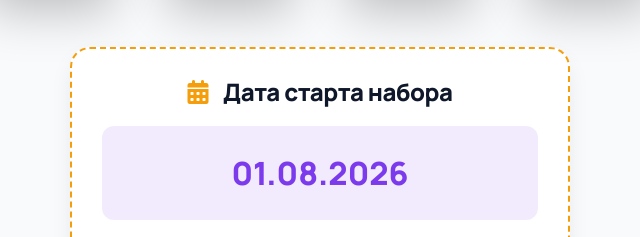
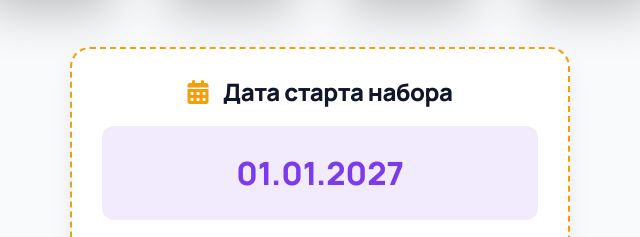
Before and after one commit to Segej-x7/GuruErudit, a plain HTML site: page zaglyhka_plat_js.html in a window 1280 px wide. Shown: the part 2801-3038 px from the top of the page, 320-960 px from the left. Drawn offline with Linux system fonts and the light colour scheme.

```diff
--- a/zaglyhka_plat_js.html
+++ b/zaglyhka_plat_js.html
@@ -1318,7 +1318,7 @@
 
                 <div class="start-date fade-in delay-2">
                     <h4><i class="fas fa-calendar-alt"></i> Дата старта набора</h4>
-                    <div class="date-display">01.08.2026</div>
+                    <div class="date-display">01.01.2027</div>
                     <p>Места в группе ограничены. Первые 20 участников получат дополнительные бонусы</p>
                 </div>
 
```
